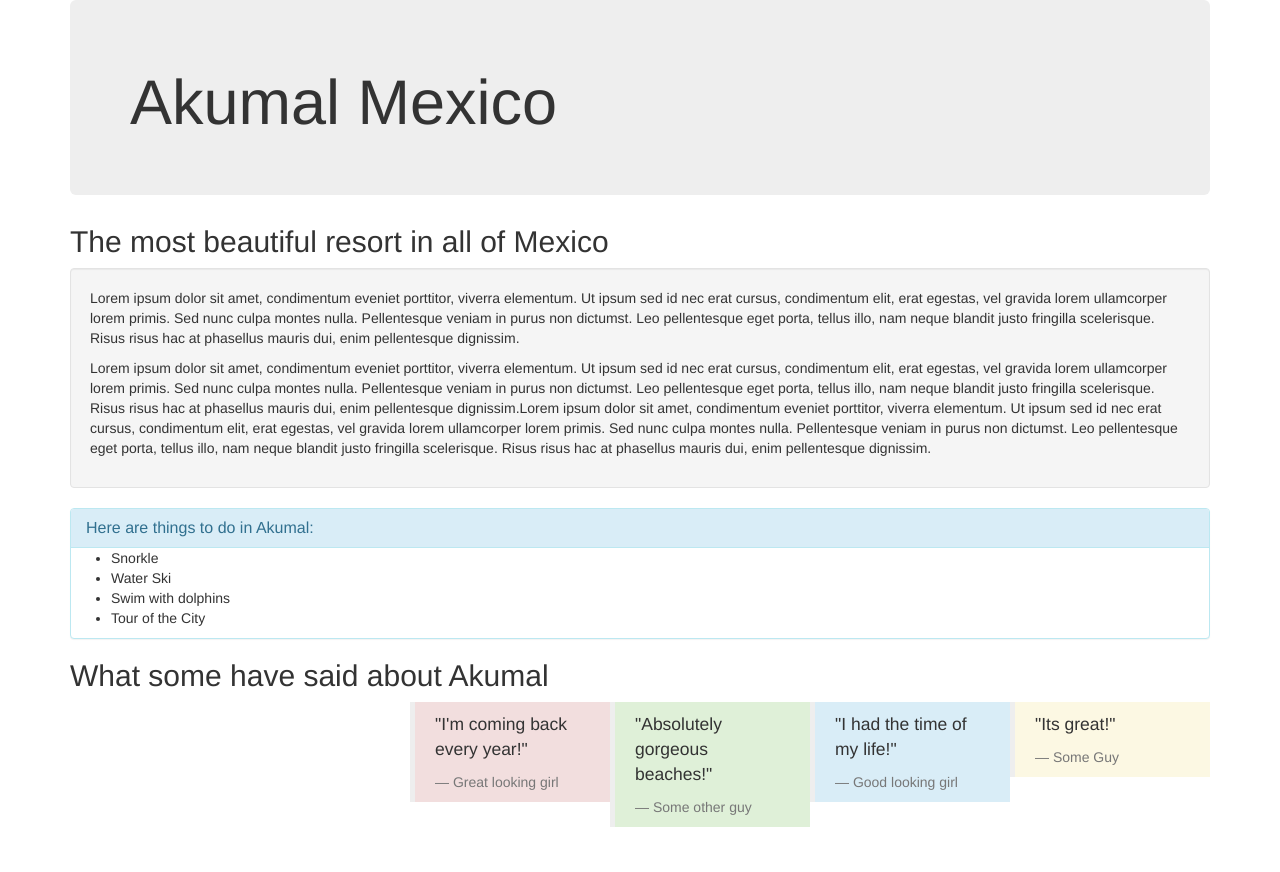
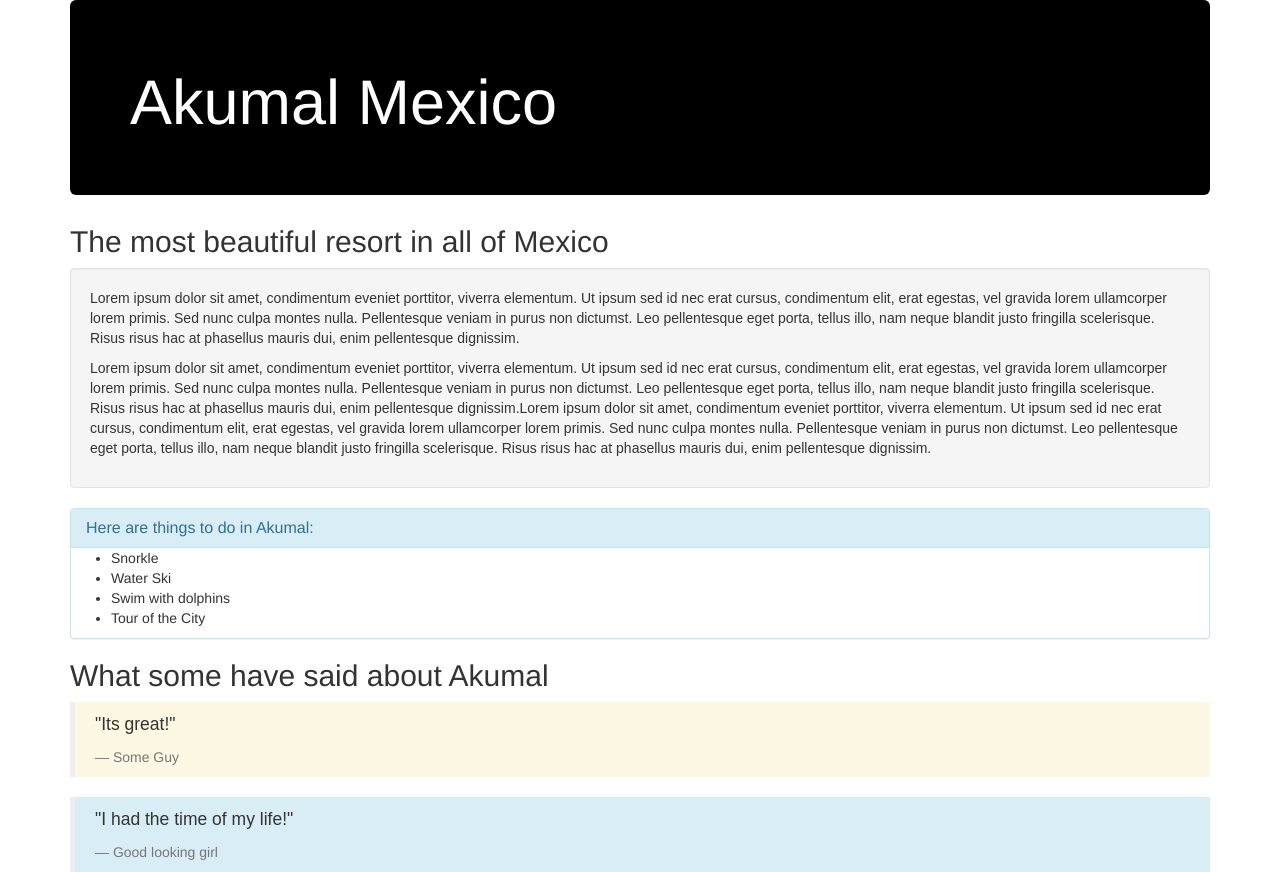
Before and after one commit to DylanCStack/my-vacation, a plain HTML site: page index.html in a window 1280 px wide. Shown: the top 872 px of the page. Before the commit the page ends 827 px from the top, so only its background shows below. Drawn offline with Linux system fonts and the light colour scheme.

Commit message:
add custom styling

```diff
--- a/css/styles.css
+++ b/css/styles.css
@@ -1,5 +1,8 @@
-blockquote {
-  float:right;
-  width:200px;
-  margin:auto;
+p {
+  font-family:sans-serif;
 }
+
+.jumbotron {
+  background-color: black;
+  color: white;
+}
```
